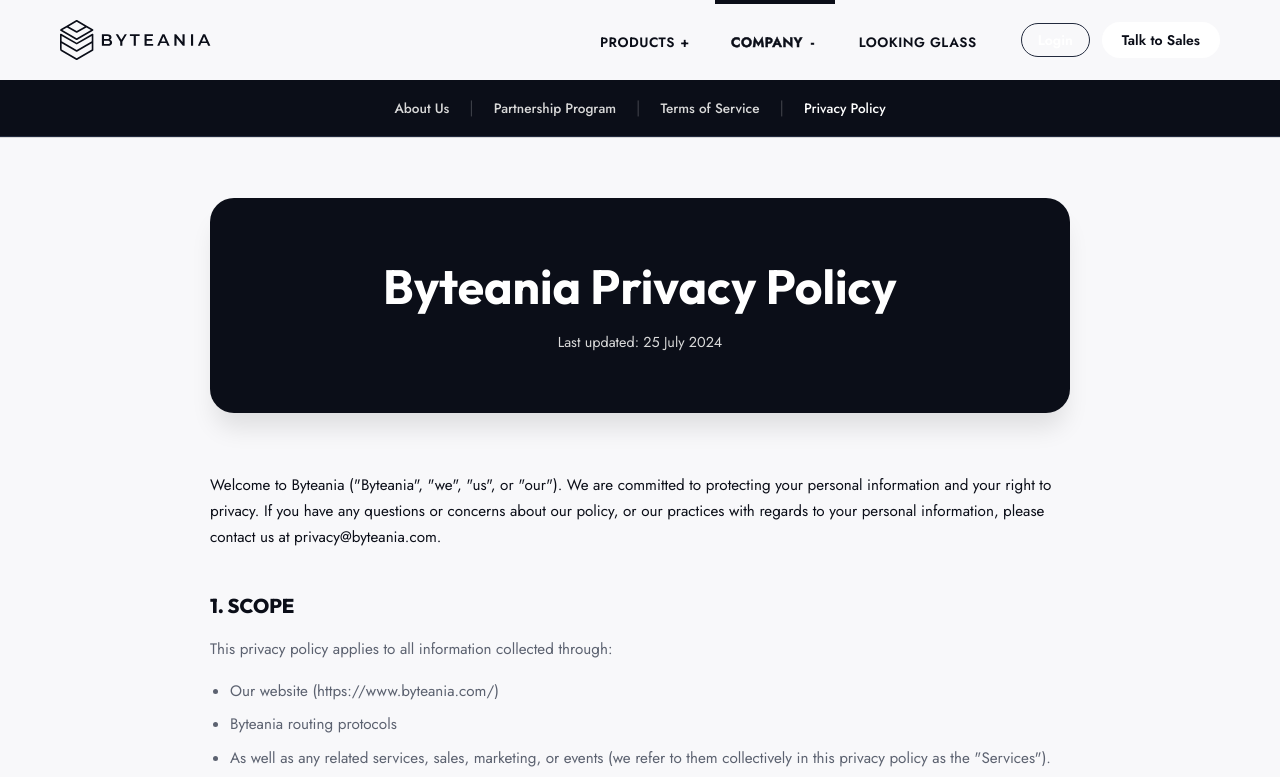
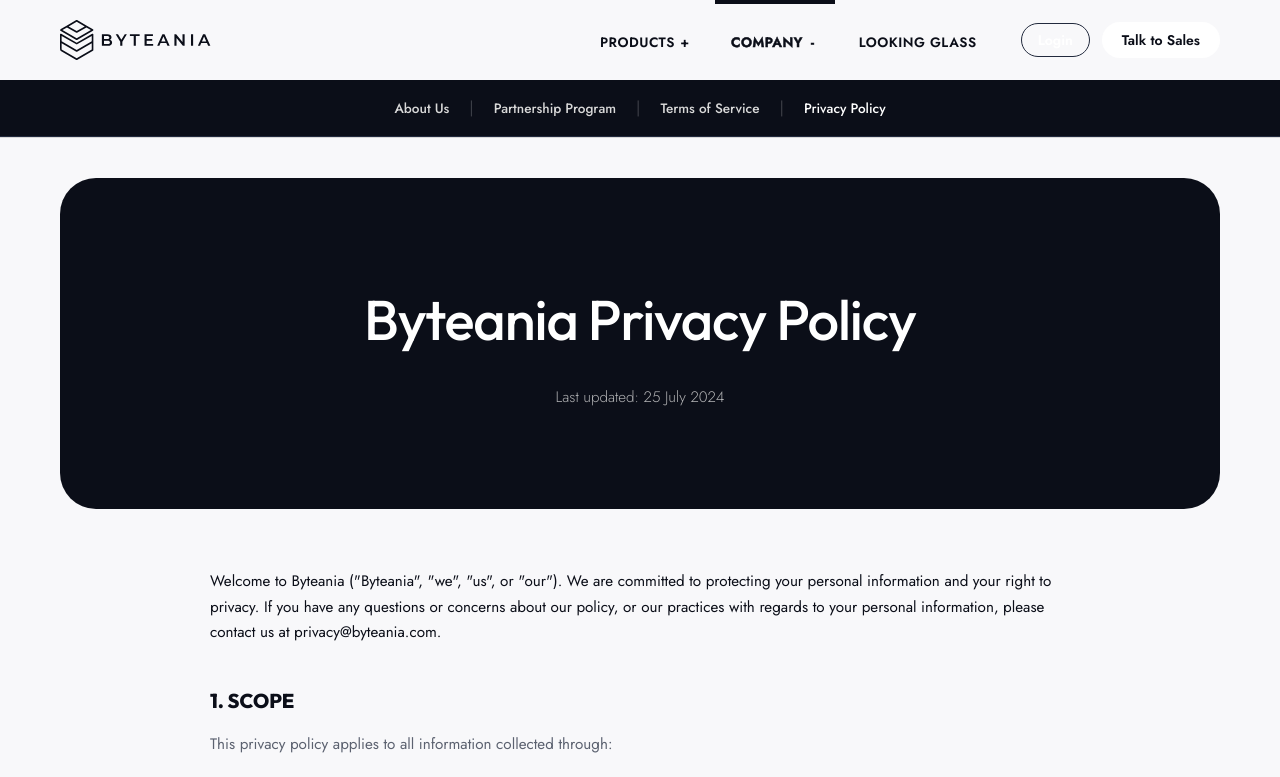
Before and after one commit to souiiii/Bytenia, a React (Vite) app: page /privacy-policy in a window 1280 px wide. Shown: the top 777 px of the page. Built offline with nearby package versions, Linux system fonts and the light colour scheme; what react-world-flags would draw is missing.

Commit message:
feat: add Terms of Service and Privacy Policy pages with corresponding CSS styling

```diff
--- a/src/pages/PrivacyPolicyPage.css
+++ b/src/pages/PrivacyPolicyPage.css
@@ -1,19 +1,31 @@
 .privacy-policy-page {
-  padding-top: 60px;
+  padding-top: 40px;
   padding-bottom: 100px;
 }
 
 .privacy-hero-container {
-  max-width: 900px;
   margin: 0 auto 60px auto;
 }
 
 .privacy-hero-card {
   background-color: var(--bg-dark);
-  border-radius: var(--border-radius-lg);
-  padding: 60px 40px;
+  border-radius: 36px;
+  padding: 100px 40px;
   text-align: center;
-  box-shadow: 0 20px 25px -5px rgba(0, 0, 0, 0.1);
+  box-shadow: none;
+}
+
+.privacy-hero-title {
+  font-size: 3.5rem;
+  font-weight: 500;
+  margin-bottom: 24px;
+  letter-spacing: -0.02em;
+}
+
+.privacy-hero-date {
+  font-size: 0.95rem;
+  font-weight: 300;
+  opacity: 0.8;
 }
 
 .privacy-content-container {
--- a/src/pages/PrivacyPolicyPage.jsx
+++ b/src/pages/PrivacyPolicyPage.jsx
@@ -9,10 +9,10 @@ const PrivacyPolicyPage = () => {
 
         <div className="container privacy-hero-container">
           <div className="privacy-hero-card">
-            <h1 className="h1 text-white" style={{ marginBottom: '16px' }}>
+            <h1 className="privacy-hero-title text-white">
               Byteania Privacy Policy
             </h1>
-            <p className="text-gray" style={{ fontSize: '0.9rem' }}>
+            <p className="privacy-hero-date text-gray">
               Last updated: 25 July 2024
             </p>
           </div>
--- a/src/pages/TermsOfServicePage.css
+++ b/src/pages/TermsOfServicePage.css
@@ -1,5 +1,5 @@
 .tos-page {
-  padding-top: 60px;
+  padding-top: 40px;
   padding-bottom: 100px;
 }
 
```
